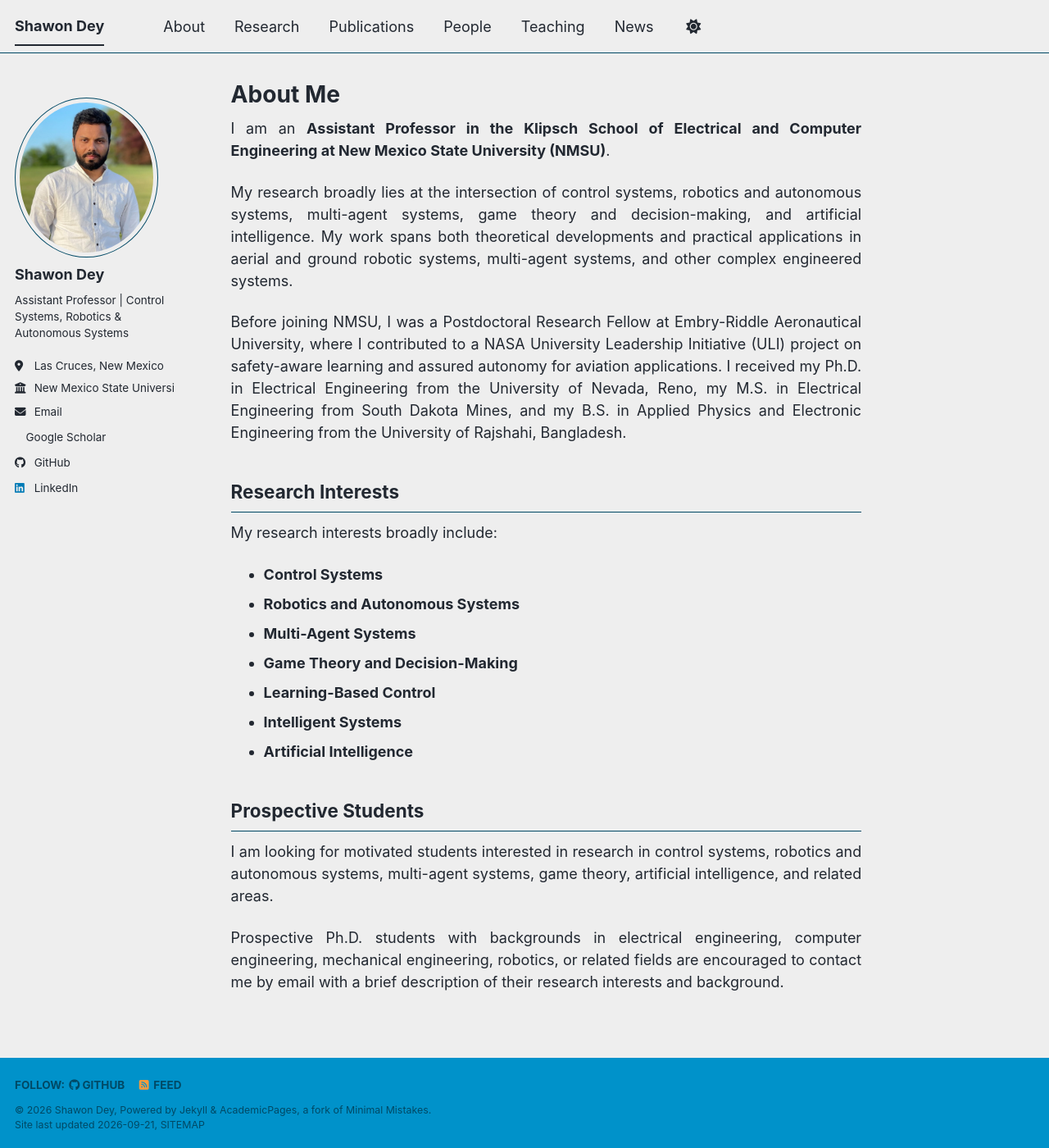
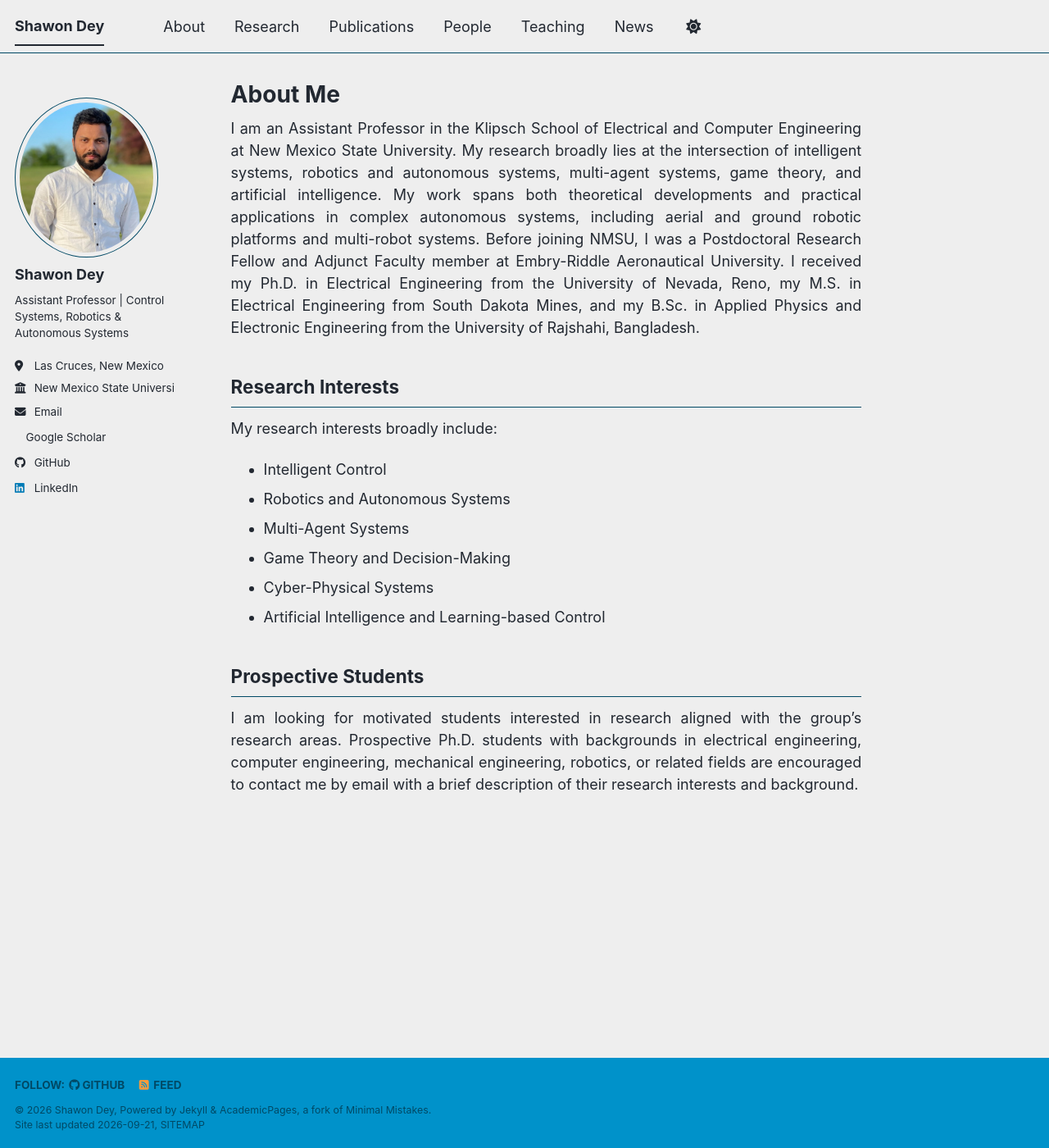
Before and after one commit to shawondey/shawondey.github.io, a Jekyll site: the page built from _pages/about.md, in a window 1280 px wide and 1400 px high. Shown: the whole window at 82% size. Built offline with Jekyll 4.4.1, drawn with Linux system fonts in a browser that asks for light colours; a style sheet for code colours, icons or effects is not loaded.

Commit message:
Update about.md

```diff
--- a/_pages/about.md
+++ b/_pages/about.md
@@ -7,26 +7,21 @@ redirect_from:
   - /about.html
 ---
 
-I am an **Assistant Professor in the Klipsch School of Electrical and Computer Engineering at New Mexico State University (NMSU)**.
-
-My research broadly lies at the intersection of control systems, robotics and autonomous systems, multi-agent systems, game theory and decision-making, and artificial intelligence. My work spans both theoretical developments and practical applications in aerial and ground robotic systems, multi-agent systems, and other complex engineered systems.
-
-Before joining NMSU, I was a Postdoctoral Research Fellow at Embry-Riddle Aeronautical University, where I contributed to a NASA University Leadership Initiative (ULI) project on safety-aware learning and assured autonomy for aviation applications. I received my Ph.D. in Electrical Engineering from the University of Nevada, Reno, my M.S. in Electrical Engineering from South Dakota Mines, and my B.S. in Applied Physics and Electronic Engineering from the University of Rajshahi, Bangladesh.
+I am an Assistant Professor in the Klipsch School of Electrical and Computer Engineering at New Mexico State University.
+My research broadly lies at the intersection of intelligent systems, robotics and autonomous systems, multi-agent systems, game theory, and artificial intelligence. My work spans both theoretical developments and practical applications in complex autonomous systems, including aerial and ground robotic platforms and multi-robot systems.
+Before joining NMSU, I was a Postdoctoral Research Fellow and Adjunct Faculty member at Embry-Riddle Aeronautical University. I received my Ph.D. in Electrical Engineering from the University of Nevada, Reno, my M.S. in Electrical Engineering from South Dakota Mines, and my B.Sc. in Applied Physics and Electronic Engineering from the University of Rajshahi, Bangladesh.
 
 ## Research Interests
 
 My research interests broadly include:
 
-- **Control Systems**
-- **Robotics and Autonomous Systems**
-- **Multi-Agent Systems**
-- **Game Theory and Decision-Making**
-- **Learning-Based Control**
-- **Intelligent Systems**
-- **Artificial Intelligence**
+- Intelligent Control
+- Robotics and Autonomous Systems
+- Multi-Agent Systems
+- Game Theory and Decision-Making
+- Cyber-Physical Systems
+- Artificial Intelligence and Learning-based Control
 
 ## Prospective Students
 
-I am looking for motivated students interested in research in control systems, robotics and autonomous systems, multi-agent systems, game theory, artificial intelligence, and related areas.
-
-Prospective Ph.D. students with backgrounds in electrical engineering, computer engineering, mechanical engineering, robotics, or related fields are encouraged to contact me by email with a brief description of their research interests and background.
+I am looking for motivated students interested in research aligned with the group’s research areas. Prospective Ph.D. students with backgrounds in electrical engineering, computer engineering, mechanical engineering, robotics, or related fields are encouraged to contact me by email with a brief description of their research interests and background.
```
